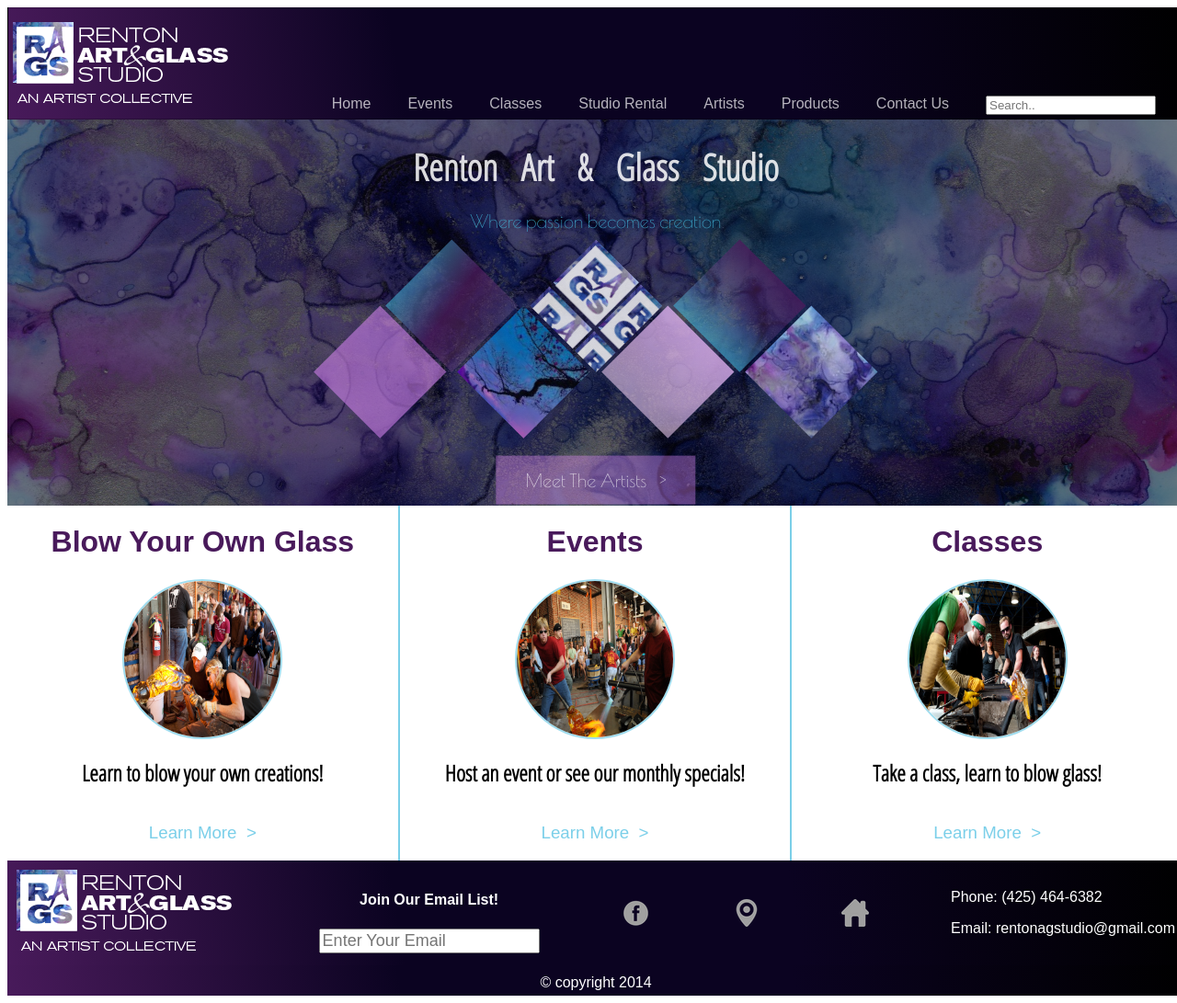
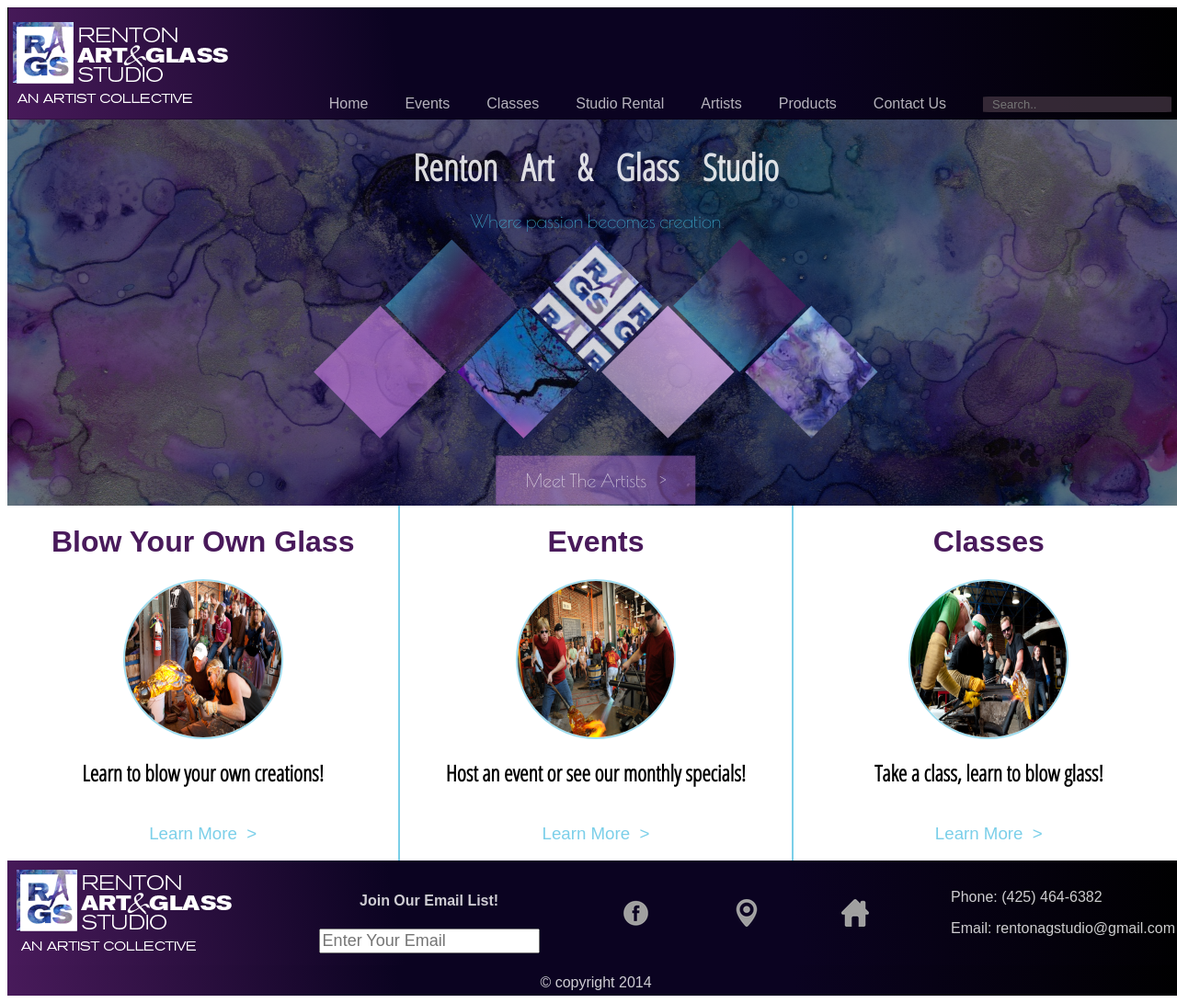
Before and after one commit to oconnalla/rentonartandglassstudio, a plain HTML site: page index.html in a window 1280 px wide. Shown: the whole page at 92% size. Drawn offline with nearby package versions, Linux system fonts and the light colour scheme.

Commit message:
updated search bar

```diff
--- a/cssFiles/style.css
+++ b/cssFiles/style.css
@@ -89,6 +89,15 @@
     color:rgba(255, 255, 255, 0.7);
     font-size: 20px;
     padding:0;
+}
+
+input[type=search]{
+    width:90%;
+    background-color:rgba(60, 47, 60, 0.85);
+    border:none;
+    padding-left:10px;
+    border-radius:3%;
+    font-size: 13px;
 }
 
 
@@ -242,8 +251,11 @@
     display: flex;
     flex-direction: column;
     align-items: center;
-
+    justify-content: space-around;
     border-right: 2px solid rgba(67, 187, 223, 0.7);
+}
+.activityAlign:last-child{
+    border:none
 }
 .activityTitle{
     color:hsl(283, 55%, 23%);
@@ -272,7 +284,7 @@
      /* background-image:linear-gradient(hsl(283, 55%, 23%), rgba(216, 134, 243, 0.2),rgba(67, 187, 223, 0.7));  */
     background-image: linear-gradient(260deg, black,
     #0b0321, #0b0321, hsl(283, 55%, 23%));
-    color:white;
+    color:rgba(255, 255, 255, 0.803);
     justify-content: center;
     flex-direction: row;
     justify-content:space-between;
@@ -295,7 +307,7 @@
     background-image: linear-gradient(260deg, black,
     #0b0321, #0b0321, hsl(283, 55%, 23%));
     justify-content: center;
-    color:white;
+    color:rgba(255, 255, 255, 0.803);
 }
 /* colors:hsl(283, 55%, 23%), rgba(67, 187, 223, 0.7),rgba(216, 134, 243, 0.2), #0b0321  */
 }
--- a/index.html
+++ b/index.html
@@ -28,7 +28,7 @@
             <li><a class="nav-links" href="artists.html">Artists</a></li>
             <li><a class="nav-links" href="products.html">Products</a></li>
             <li><a class="nav-links" href="contactUs.html">Contact Us</a></li>
-            <li id="searchbar"><input class="nav-links" type="text" placeholder="Search.."></li>
+            <li id="searchbar"><input class="nav-links" type="search" placeholder="Search.."></li>
         </ul>
     </nav>
 
```
Also changed, not shown: 1 other file.
